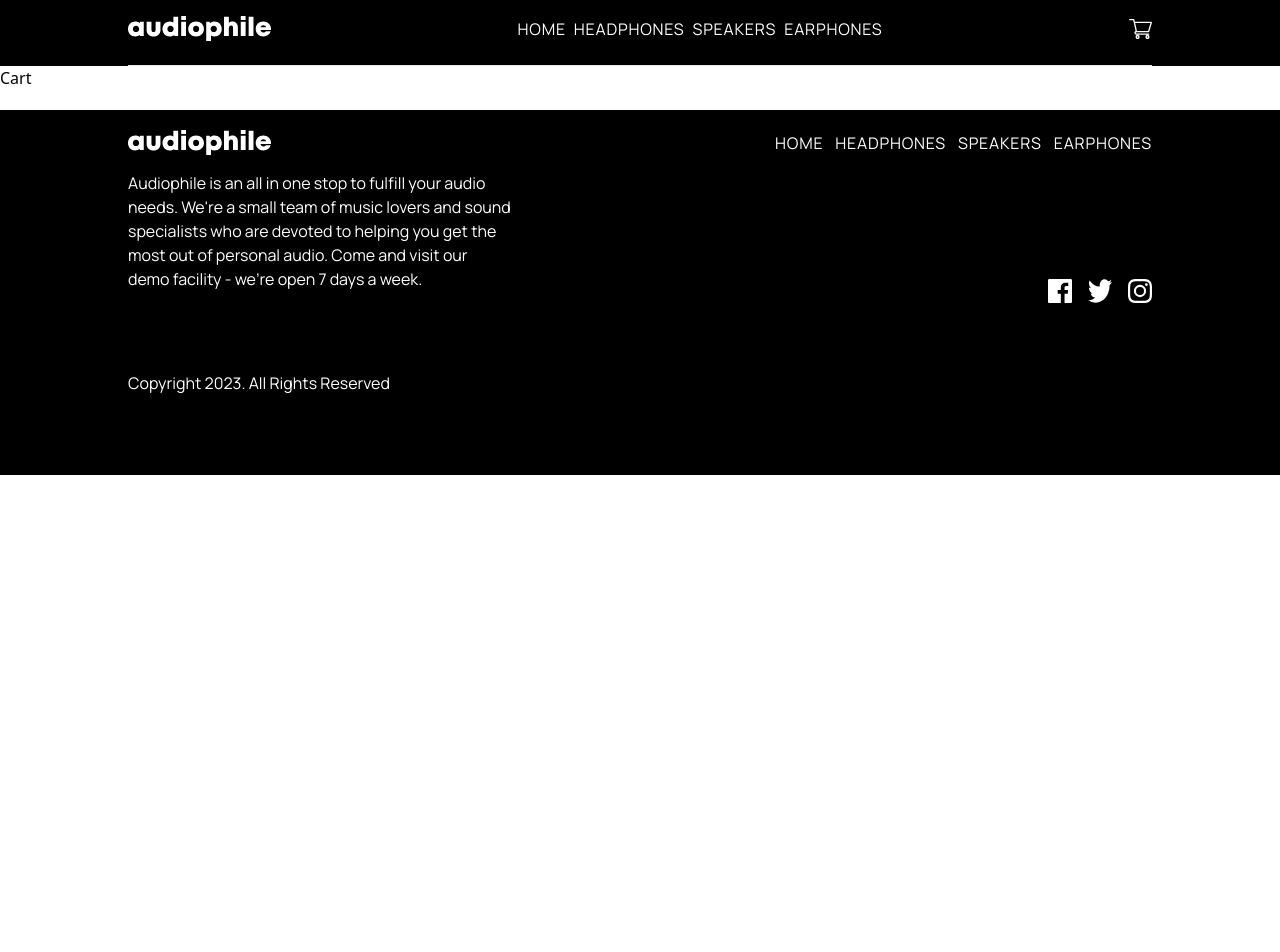
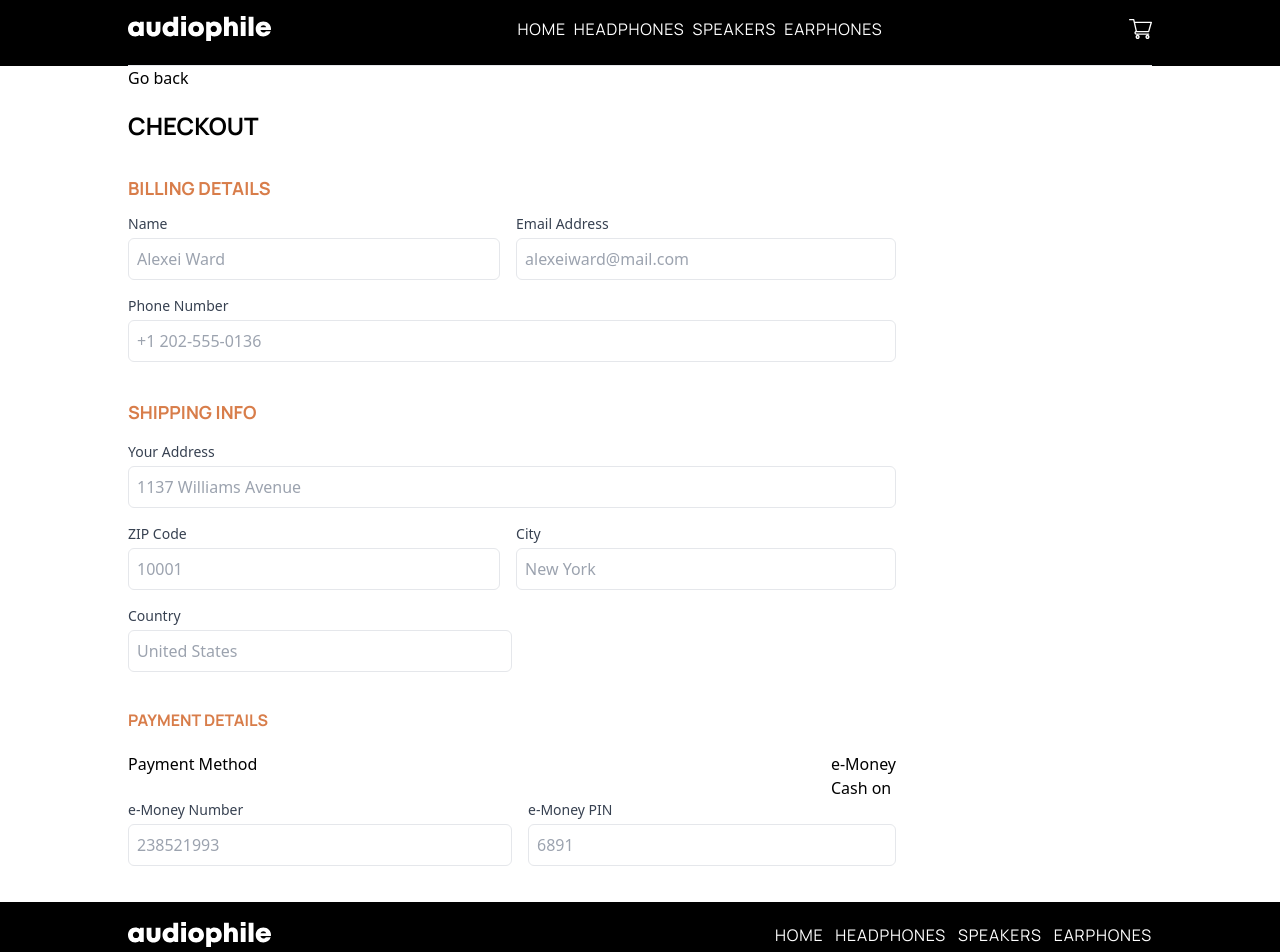
Before and after one commit to MundiaNderi/audiophile, a React (Vite) app in the folder audiophile-ecommerce/: page /cart in a window 1280 px wide. Shown: the top 952 px of the page. Before the commit the page ends 800 px from the top, so only its background shows below. Built offline with nearby package versions, Linux system fonts and the light colour scheme.

Commit message:
Adding checkout details

```diff
--- /dev/null
+++ b/audiophile-ecommerce/src/Components/Checkout/Checkout.jsx
@@ -0,0 +1,209 @@
+import React from "react";
+
+const Checkout = () => {
+  return (
+    <div className="px-6 md:px-32">
+      <p className="">
+        {/* Add a link or button to go back */}
+        <a href="#">Go back</a>
+      </p>
+      <h1 className="font-manrope text-2xl py-5 font-bold ">CHECKOUT</h1>
+      <div className=" flex flex-col md:flex-row ">
+        {/* Checkout Form */}
+        <div className="w-full md:w-3/4">
+          <h2 className="font-manrope text-lg py-3 font-bold text-burntSienna">
+            BILLING DETAILS
+          </h2>
+          <form>
+            <div className="flex ">
+              <div className="mb-4 w-full pr-4">
+                <label
+                  htmlFor="name"
+                  className="block text-sm font-medium text-gray-700"
+                >
+                  Name
+                </label>
+                <input
+                  type="text"
+                  id="name"
+                  name="name"
+                  placeholder="Alexei Ward"
+                  className="mt-1 p-2 border rounded-md w-full"
+                  required
+                />
+              </div>
+              <div className="mb-4 w-full">
+                <label
+                  htmlFor="email"
+                  className="block text-sm font-medium text-gray-700"
+                >
+                  Email Address
+                </label>
+                <input
+                  type="email"
+                  id="email"
+                  name="email"
+                  placeholder="alexeiward@mail.com"
+                  className="mt-1 p-2 border rounded-md w-full"
+                  required
+                />
+              </div>
+            </div>
+
+            <div className="mb-4">
+              <label
+                htmlFor="phone"
+                className="block text-sm font-medium text-gray-700"
+              >
+                Phone Number
+              </label>
+              <input
+                type="tel"
+                id="phone"
+                name="phone"
+                placeholder="+1 202-555-0136"
+                className="mt-1 p-2 border rounded-md w-full"
+                required
+              />
+            </div>
+          </form>
+
+          {/*Shipping Information */}
+          <h2 className="font-manrope py-4 font-bold text-burntSienna text-lg pt-5 ">
+            SHIPPING INFO
+          </h2>
+          <form>
+            <div className="mb-4 w-full">
+              <label
+                htmlFor="email"
+                className="block text-sm font-medium text-gray-700"
+              >
+                Your Address
+              </label>
+              <input
+                type="text"
+                id="address"
+                name="address"
+                placeholder="1137 Williams Avenue"
+                className="mt-1 p-2 border rounded-md w-full"
+                required
+              />
+            </div>
+            <div className="flex">
+              <div className="mb-4 w-full pr-4">
+                <label
+                  htmlFor="email"
+                  className="block text-sm font-medium text-gray-700"
+                >
+                  ZIP Code
+                </label>
+                <input
+                  type="text"
+                  id="zip code"
+                  name="zip code"
+                  placeholder="10001"
+                  className="mt-1 p-2 border rounded-md w-full"
+                  required
+                />
+              </div>
+              <div className="mb-4 w-full">
+                <label
+                  htmlFor="email"
+                  className="block text-sm font-medium text-gray-700"
+                >
+                  City
+                </label>
+                <input
+                  type="text"
+                  id="city"
+                  name="city"
+                  placeholder="New York"
+                  className="mt-1 p-2 border rounded-md w-full"
+                  required
+                />
+              </div>
+            </div>
+            <div className="mb-4 w-1/2">
+              <label
+                htmlFor="email"
+                className="block text-sm font-medium text-gray-700"
+              >
+                Country
+              </label>
+              <input
+                type="text"
+                id="city"
+                name="city"
+                placeholder="United States"
+                className="mt-1 p-2 border rounded-md w-full"
+                required
+              />
+            </div>
+          </form>
+
+          {/*Payment detals */}
+          <div>
+            <div>
+              <h2 className="font-manrope py-5 font-bold text-burntSienna ">
+                PAYMENT DETAILS
+              </h2>
+            </div>
+            <div className="flex justify-between">
+              <div>
+                <p>Payment Method</p>
+              </div>
+              <div className="flex flex-col">
+                <ul class="tickable-list">
+                  <li>
+                    <span class="tick"></span> e-Money
+                  </li>
+                  <li>
+                    <span class="tick"></span> Cash on
+                  </li>
+                </ul>
+              </div>
+            </div>
+            <div className="flex flex-row">
+              <div className="mb-4 w-1/2">
+                <label
+                  htmlFor="email"
+                  className="block text-sm font-medium text-gray-700"
+                >
+                  e-Money Number
+                </label>
+                <input
+                  type="text"
+                  id="emoney number"
+                  name="emoney"
+                  placeholder="238521993"
+                  className="mt-1 p-2 border rounded-md w-full"
+                  required
+                />
+              </div>
+              <div className="mb-4 w-1/2 pl-4">
+                <label
+                  htmlFor="email"
+                  className="block text-sm font-medium text-gray-700"
+                >
+                  e-Money PIN
+                </label>
+                <input
+                  type="text"
+                  id="city"
+                  name="city"
+                  placeholder="6891"
+                  className="mt-1 p-2 border rounded-md w-full"
+                  required
+                />
+              </div>
+            </div>
+          </div>
+        </div>
+        {/* Summary Section (if needed) */}
+        <div></div>
+      </div>
+    </div>
+  );
+};
+
+export default Checkout;
--- a/audiophile-ecommerce/src/Components/ProductItem/ProductItem.jsx
+++ b/audiophile-ecommerce/src/Components/ProductItem/ProductItem.jsx
@@ -1,8 +1,9 @@
 import React, { useState } from "react";
-import Plus from '../../../public/assets/checkout/plus-icon.png'
-import Minus from '../../../public/assets/checkout/remove-icon.png'
 import PlusSvg from '../../../public/assets/checkout/+.svg'
 import MinusSvg from '../../../public/assets/checkout/-.svg'
+
+
+
 const ProductItem = ({ id, name, price, description, image, includes, features }) => {
 
   const [itemCount, setItemCount] = useState(0)
@@ -15,7 +16,7 @@ const ProductItem = ({ id, name, price, description, image, includes, features }
           {/* Product Image */}
           <div>
             <img src={image.mobile} className=" md:hidden rounded-md " alt={name} />
-            <img src={image.desktop} className="hidden md:flex" alt={name} />
+            <img src={image.desktop} className="hidden md:flex rounded-md " alt={name} />
           </div>
 
           {/*Product Description */}
--- a/audiophile-ecommerce/src/Components/ProductPage/ProductPage.jsx
+++ b/audiophile-ecommerce/src/Components/ProductPage/ProductPage.jsx
@@ -2,7 +2,7 @@ import React, { useContext } from "react";
 import { StoreContext } from "../../context/StoreContext";
 import ProductItem from "../ProductItem/ProductItem";
 
-const ProductPage = ({ category }) => {
+const ProductPage = ({ product, setProduct }) => {
   const { productData } = useContext(StoreContext);
 
   // Check if productData is defined and is an array before mapping over it
@@ -15,6 +15,9 @@ const ProductPage = ({ category }) => {
       <div className="">
         {productData.map((item, index) => (
           <ProductItem
+            onClick={() =>
+              setProduct((prev) => (prev === item.product ? "All" : item.name))
+            }
             key={index}
             id={item.id}
             name={item.name}
--- a/audiophile-ecommerce/src/pages/Cart/Cart.jsx
+++ b/audiophile-ecommerce/src/pages/Cart/Cart.jsx
@@ -1,8 +1,11 @@
 import React from 'react'
+import Checkout from '../../Components/Checkout/Checkout'
 
 const Cart = () => {
   return (
-    <div>Cart</div>
+    <div>
+      <Checkout />
+    </div>
   )
 }
 
--- a/audiophile-ecommerce/src/pages/ProductView/ProductView.jsx
+++ b/audiophile-ecommerce/src/pages/ProductView/ProductView.jsx
@@ -2,9 +2,11 @@ import React from 'react'
 import ProductPage from '../../Components/ProductPage/ProductPage'
 
 const ProductView = () => {
+
+  const [product, setProduct] = useState('All')
   return (
     <div>
-          <ProductPage category={category} />
+          <ProductPage product={product} setProduct={setProduct} />
     </div>
   )
 }
```
Also changed, not shown: audiophile-ecommerce/src/Components/Header/Header.jsx (+25 -19 lines).
